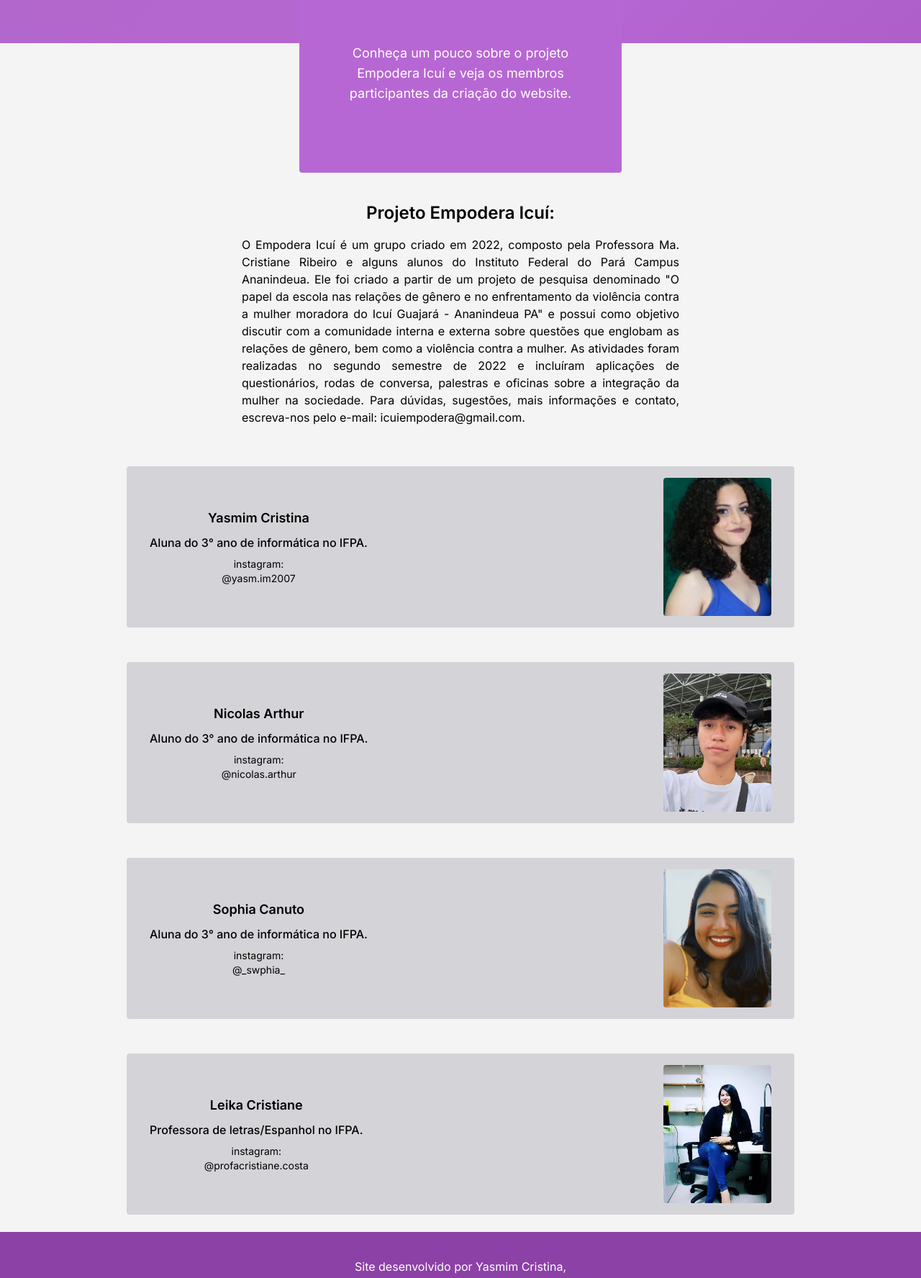
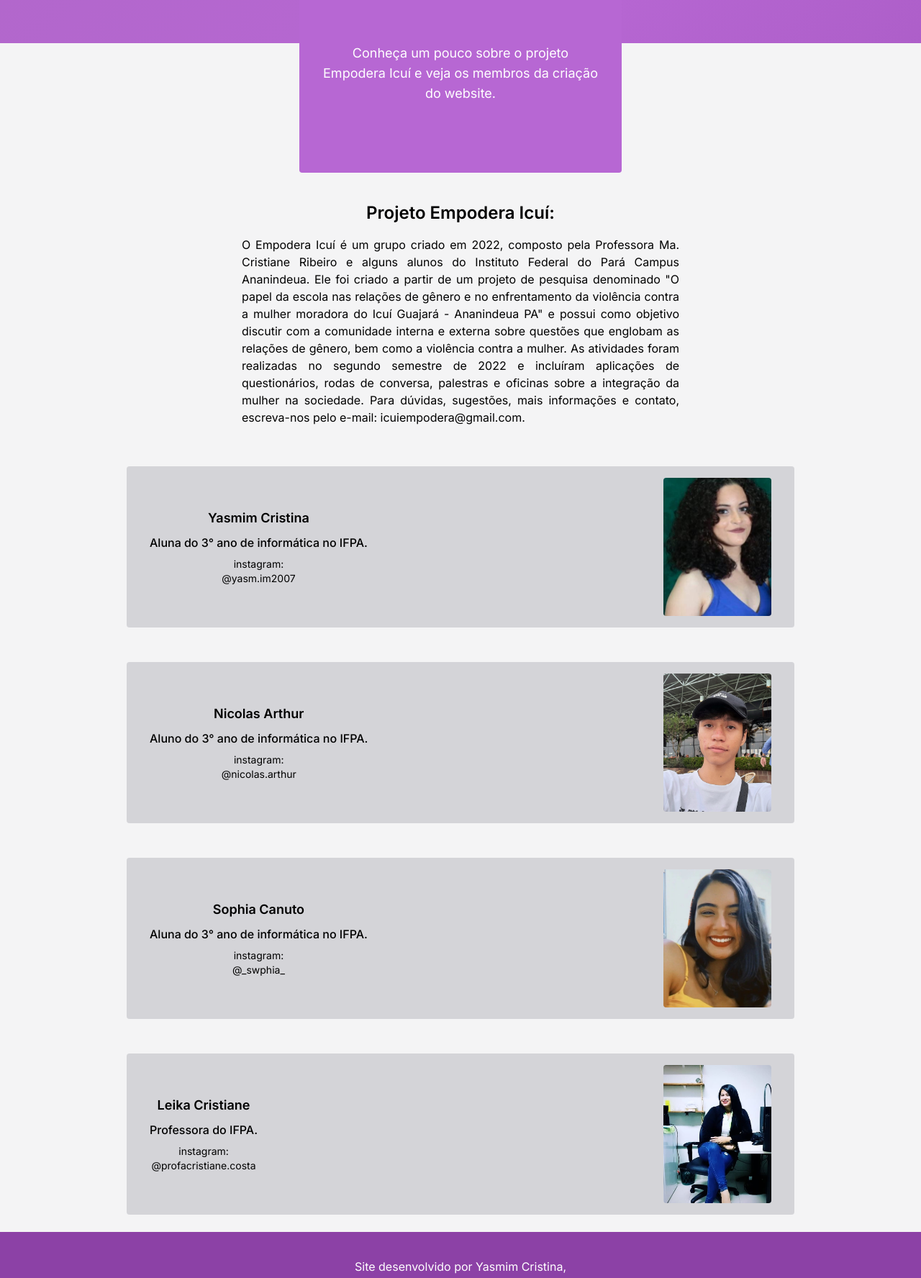
Before and after one commit to igorabreu29/empodera-icui, a Next.js app: page /about in a window 1280 px wide. Shown: the part 584-2360 px from the top of the page at 72% size. Built offline with nearby package versions, Linux system fonts and the light colour scheme.

Commit message:
refactor: change text from pages

```diff
--- a/src/app/about/page.tsx
+++ b/src/app/about/page.tsx
@@ -18,7 +18,7 @@ export default function About() {
   return (
     <div>
       <Title text="Sobre" />
-      <InformAboutPage text="Conheça um pouco sobre o projeto Empodera Icuí e veja os membros participantes da criação do website." />
+      <InformAboutPage text="Conheça um pouco sobre o projeto Empodera Icuí e veja os membros da criação do website." />
 
       <section
         className="flex flex-col mx-auto mt-10 items-center justify-center gap-4 w-full max-w-[40rem] leading-relaxed px-4 overflow-hidden"
@@ -136,9 +136,7 @@ export default function About() {
         >
           <div className="flex flex-col gap-2 text-center">
             <h3 className="text-lg font-semibold">Leika Cristiane</h3>
-            <p className="font-medium">
-              Professora de letras/Espanhol no IFPA.
-            </p>
+            <p className="font-medium">Professora do IFPA.</p>
             <a
               href="https://instagram.com/profacristiane.costa"
               className="text-sm"
--- a/src/app/laws/page.tsx
+++ b/src/app/laws/page.tsx
@@ -13,7 +13,7 @@ export default function Laws() {
   return (
     <div>
       <Title text="Leis" />
-      <InformAboutPage text="Conheça um pouco sobre as leis de direito das mulheres." />
+      <InformAboutPage text="Conheça um pouco sobre as leis que protegem mulher." />
 
       <div className="px-2 sm:px-32 py-8 overflow-hidden">
         <section className="border-2 border-black flex justify-center items-center flex-col gap-8 p-2 sm:p-4 shadow-lg shadow-zinc-500 rounded">
@@ -170,7 +170,7 @@ export default function Laws() {
           </div>
 
           <div
-            className="flex items-center justify-center xl:justify-between gap-8 lg:gap-12 xl:gap-28 flex-wrap"
+            className="flex items-center justify-center xl:justify-between gap-8 flex-col xl:gap-28 xl:flex-row"
             data-aos="zoom-out"
           >
             <div className="bg-zinc-200 w-full max-w-[35rem] p-2 rounded space-y-2 md:h-full shadow-md shadow-zinc-300">
--- a/src/app/myths-x-truths/page.tsx
+++ b/src/app/myths-x-truths/page.tsx
@@ -16,7 +16,7 @@ export default function MythsXTruths() {
   return (
     <div>
       <Title text="Mitos x Verdades" />
-      <InformAboutPage text="Entenda as coisas como ela realmente são, essa seção abordará alguns pontos falados por algumas pessoas." />
+      <InformAboutPage text="Desmitifique algumas falas sobre violência contra a mulher." />
 
       <section className="flex flex-col items-center justify-center gap-12 py-12 px-8 overflow-hidden">
         <MTMappedContent />
--- a/src/app/page.tsx
+++ b/src/app/page.tsx
@@ -27,7 +27,7 @@ export default function Home() {
           className={`p-2 rounded h-96 flex items-center justify-end flex-col gap-2 w-full max-w-[19rem] bg-center bg-cover bg-[url(../assets/types.jpeg)]`}
         >
           <span className="w-60 text-center font-semibold text-lg text-white">
-            Conheça sobre os tipos de violência
+            Conheça os tipos de violência
           </span>
           <Link
             href={'/types'}
@@ -40,7 +40,7 @@ export default function Home() {
           className={`p-2 rounded h-96 flex items-center justify-end flex-col gap-2 w-full max-w-[19rem] bg-center bg-cover bg-[url(../assets/cycle.jpeg)]`}
         >
           <span className="w-60 text-center font-semibold text-lg text-white">
-            Conheça sobre o ciclo da violência
+            Conheça o ciclo da violência
           </span>
           <Link
             href={'/cycle'}
--- a/src/app/timeline/page.tsx
+++ b/src/app/timeline/page.tsx
@@ -18,14 +18,14 @@ export default function Timeline() {
 
       <section className="flex flex-col justify-center items-center md:grid md:grid-cols-1 md:items-start md:justify-start px-10 mt-28 gap-12 relative lg:px-48 overflow-hidden">
         <div
-          className={`absolute top-2 right-1/2 translate-x-1/2 hidden md:block bg-black h-[52rem] w-[0.115rem]`}
+          className={`absolute top-2 right-1/2 translate-x-1/2 hidden md:block bg-black h-[65rem] w-[0.115rem]`}
         ></div>
         <div
           className="flex items-center md:items-start justify-center flex-col w-full max-w-[24rem] text-center gap-2"
           data-aos="fade-right"
         >
           <h2 className="border-b-2 border-dashed border-b-black w-full font-semibold text-3xl">
-            Época do Brasil Império
+            Brasil Império
           </h2>
           <p className="font-medium w-full">
             As mulheres não possuíam direitos, nem eram consideradas cidadãs.
```
